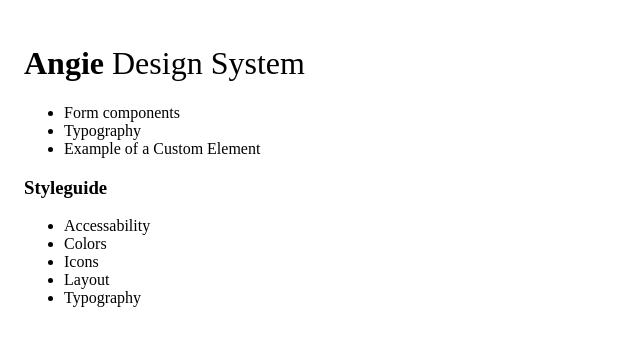
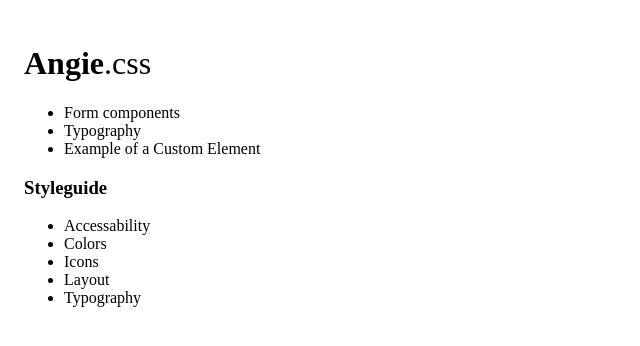
Before and after one commit to digitalservicebund/angie, an Eleventy site: page docs/index.njk in a window 1280 px wide. Shown: the whole page, without its empty margins (0-640 px from the left). Built offline with nearby package versions, Linux system fonts and the light colour scheme; Eleventy itself is replaced by a stand-in of ours; files that its build step writes are made by us from their sources; what sass-embedded would draw is missing.

Commit message:
Rename to Angie.css to avoid confusion with Figma Design System

```diff
--- a/docs/index.njk
+++ b/docs/index.njk
@@ -5,8 +5,7 @@ layout: layouts/default.njk
 
 <main style="padding: 1rem">
   <h1>
-    Angie
-    <span style="font-weight: normal">Design System</span>
+    Angie<span style="font-weight: normal">.css</span>
   </h1>
   <ul>
     {%- for playground in collections.playground -%}
```
